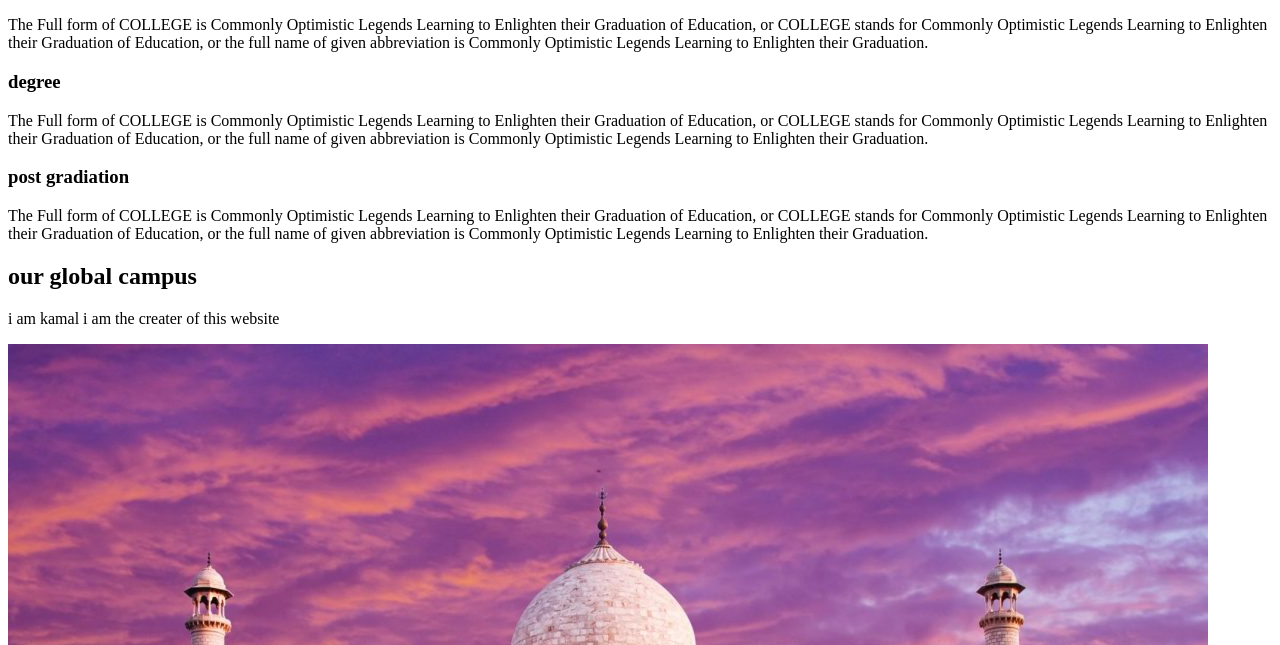
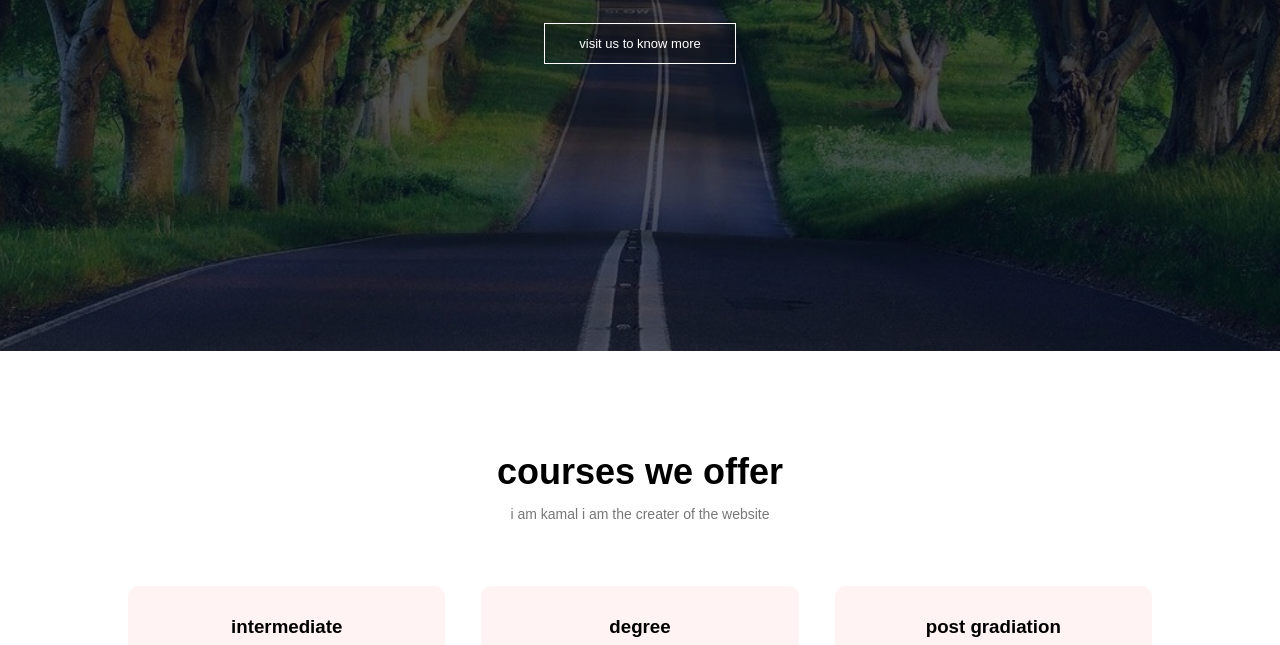
Before and after one commit to akurathikamal/website, a plain HTML site: page index.html in a window 1280 px wide. Shown: the part 449-1094 px from the top of the page. Drawn offline with Linux system fonts and the light colour scheme.

Commit message:
Update index.html

```diff
--- a/index.html
+++ b/index.html
@@ -4,7 +4,7 @@
     <meta charset="UTF-8">
     <meta name="viewport" content="width=device-width, initial-scale=1.0">
     <title>Document</title>
-    <link rel="stylesheet" href="website2.css">
+    <link rel="stylesheet" href="style.css">
     <link rel="stylesheet" href="https://stackpath.bootstrapcdn.com/font-awesome/4.7.0/css/font-awesome.min.css">
 </head>
 <body>
```
